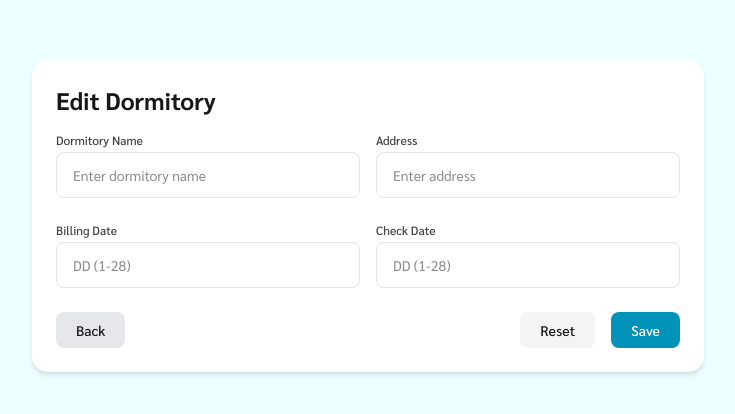
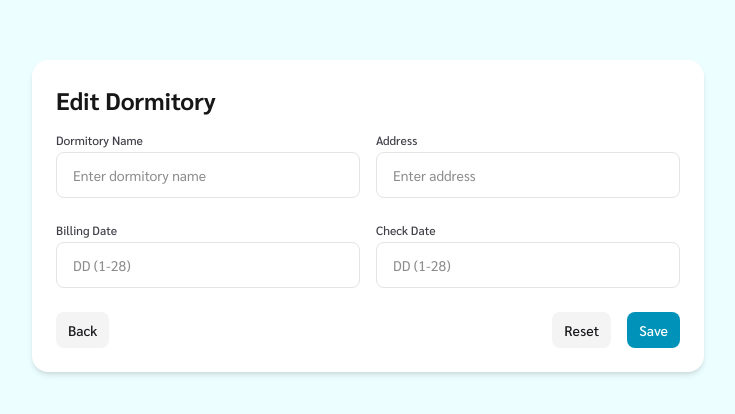
Before and after one commit to paihaisuth/dekho_project, a Next.js app: page /1/edit-dormitory/1 in a window 1280 px wide. Shown: the part 184-598 px from the top of the page, without its empty margins (272-1007 px from the left). Built offline with nearby package versions, Linux system fonts and the light colour scheme; no server answers; sample sign-in values are in the browser's storage.

Commit message:
style: use Button component instead of button tag

```diff
--- a/app/[locale]/edit-dormitory/[id]/page.tsx
+++ b/app/[locale]/edit-dormitory/[id]/page.tsx
@@ -6,6 +6,7 @@ import Input from "@/app/components/Input";
 import { dormitoryQuery } from "@/app/axios";
 import axiosInstance from "@/app/axios/instance";
 import Loading from "@/app/components/Loading";
+import Button from "@/app/components/Button";
 import { useAuth } from "@/app/context/AuthProvider";
 import toast from "react-hot-toast";
 import { t } from "@/app/i18n";
@@ -177,34 +178,40 @@ export default function EditDormitoryPage() {
           </div>
 
           <div className="flex items-center justify-between mt-6">
-            <button
+            <Button
               type="button"
+              variant="secondary"
+              size="sm"
               onClick={() => window.history.back()}
-              className="px-5 py-2 rounded-lg bg-gray-200 dark:bg-gray-800 text-sm font-medium hover:bg-gray-300 dark:hover:bg-gray-700 focus:ring-2 focus:ring-gray-400 dark:focus:ring-gray-600"
+              className="focus:ring-2 focus:ring-gray-400 dark:focus:ring-gray-600"
             >
               {t(locale, "back")}
-            </button>
+            </Button>
 
             <div className="flex items-center gap-4">
-              <button
+              <Button
                 type="button"
+                variant="secondary"
+                size="sm"
                 onClick={() => {
                   setDormName("");
                   setAddress("");
                   setBillingDate("");
                   setCheckDate("");
                 }}
-                className="px-5 py-2 rounded-lg bg-zinc-100 dark:bg-zinc-800 text-sm font-medium hover:bg-zinc-200 dark:hover:bg-zinc-700 focus:ring-2 focus:ring-zinc-400 dark:focus:ring-zinc-600"
+                className="focus:ring-2 focus:ring-zinc-400 dark:focus:ring-zinc-600"
               >
                 {t(locale, "reset")}
-              </button>
+              </Button>
 
-              <button
+              <Button
                 type="submit"
-                className="px-5 py-2 rounded-lg bg-cyan-600 text-white text-sm font-medium hover:bg-cyan-700 focus:ring-2 focus:ring-cyan-400"
+                variant="primary"
+                size="sm"
+                className="focus:ring-2 focus:ring-cyan-400"
               >
                 {t(locale, "save")}
-              </button>
+              </Button>
             </div>
           </div>
         </form>
```
